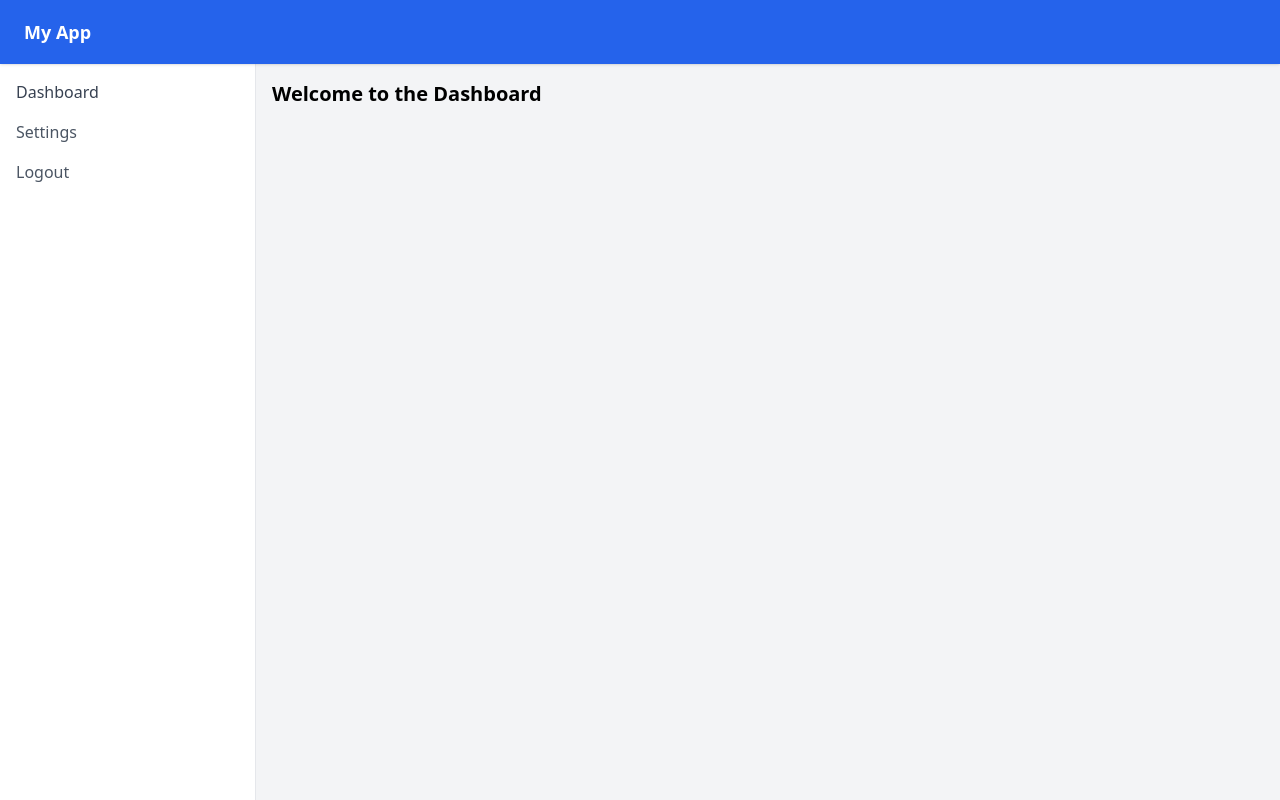
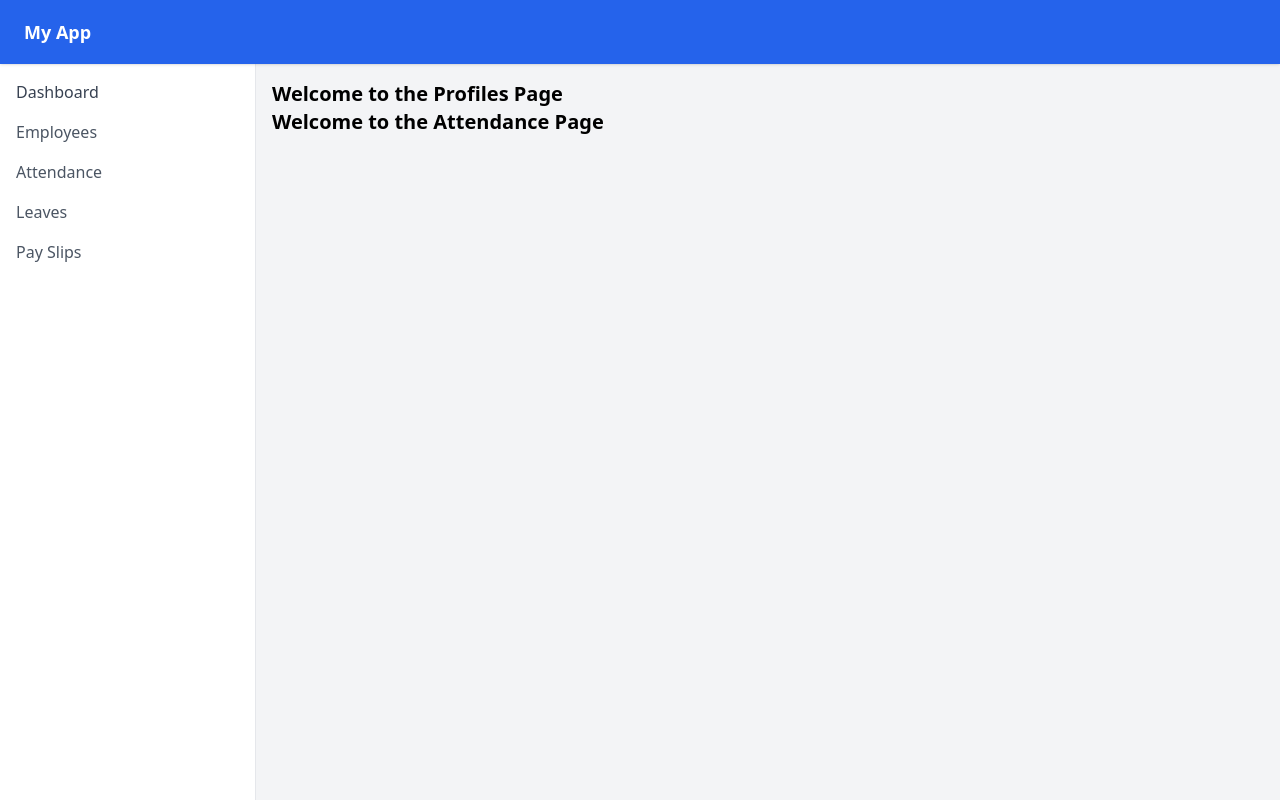
Before and after one commit to rkbart/hr-lite-react, a React (Create React App) app: page /attendance in a window 1280 px wide. Built offline with nearby package versions, Linux system fonts and the light colour scheme.

Commit message:
installed react-router-dom and created other pages

```diff
--- a/package.json
+++ b/package.json
@@ -9,6 +9,7 @@
     "@testing-library/user-event": "^13.5.0",
     "react": "^19.1.0",
     "react-dom": "^19.1.0",
+    "react-router-dom": "^7.6.3",
     "react-scripts": "5.0.1",
     "web-vitals": "^2.1.4"
   },
--- a/src/App.js
+++ b/src/App.js
@@ -1,22 +1,37 @@
 import './index.css';
 import Header from './components/header';
 import Sidebar from './components/sidebar';
+import Profile from './components/profile';
+import Dashboard from './components/dashboard';
+import Employees from './components/employees';
+import Attendance from './components/attendance';
+import Leaves from './components/leaves';
+import Payslips from './components/payslips';
+import { BrowserRouter as Router, Route, Routes } from 'react-router-dom';
 
 function App() {
   return (
+    <Router>
       <div className="h-screen overflow-hidden">
-      {/* Fixed Header */}
+        {/* Header */}
         <Header />
 
-      {/* Sidebar + Content */}
+        {/* Sidebar */}
         <div className="flex pt-16 h-full">
           <Sidebar />
           <main className="flex-1 bg-gray-100 p-4 overflow-y-auto">
-          {/* Main content goes here */}
-          <h1 className="text-xl font-semibold">Welcome to the Dashboard</h1>
+            <Profile />
+            <Routes>
+              <Route path="/" element={<Dashboard />} />
+              <Route path="/employees" element={<Employees />} />
+              <Route path="/attendance" element={<Attendance />} />
+              <Route path="/leaves" element={<Leaves />} />
+              <Route path="/payslips" element={<Payslips />} />
+            </Routes>
           </main>
         </div>
       </div>
+    </Router>
   );
 }
 
--- /dev/null
+++ b/src/components/attendance.jsx
@@ -0,0 +1,9 @@
+function Attendance() {
+  return (
+    <div>
+      <h1 className="text-xl font-semibold">Welcome to the Attendance Page</h1>
+    </div>
+  );
+}
+
+export default Attendance;
--- /dev/null
+++ b/src/components/dashboard.jsx
@@ -0,0 +1,9 @@
+function Dashboard() {
+  return (
+    <div>
+      <h1 className="text-xl font-semibold">Welcome to the Dashboard Page</h1>
+    </div>
+  );
+}
+
+export default Dashboard;
--- /dev/null
+++ b/src/components/employees.jsx
@@ -0,0 +1,9 @@
+function Employees() {
+  return (
+    <div>
+      <h1 className="text-xl font-semibold">Welcome to the Employees Page</h1>
+    </div>
+  );
+}
+
+export default Employees;
--- /dev/null
+++ b/src/components/leaves.jsx
@@ -0,0 +1,9 @@
+function Leaves() {
+  return (
+    <div>
+      <h1 className="text-xl font-semibold">Welcome to the Leaves Page</h1>
+    </div>
+  );
+}
+
+export default Leaves;
--- /dev/null
+++ b/src/components/payslips.jsx
@@ -0,0 +1,9 @@
+function Payslips() {
+  return (
+    <div>
+      <h1 className="text-xl font-semibold">Welcome to the Pay Slips Page</h1>
+    </div>
+  );
+}
+
+export default Payslips;
--- a/src/components/profile.jsx
+++ b/src/components/profile.jsx
@@ -0,0 +1,9 @@
+function Profile() {
+  return (
+    <div>
+      <h1 className="text-xl font-semibold">Welcome to the Profiles Page</h1>
+    </div>
+  );
+}
+
+export default Profile;
--- a/src/components/sidebar.jsx
+++ b/src/components/sidebar.jsx
@@ -1,10 +1,37 @@
+import { Link } from "react-router-dom";
+
 function Sidebar() {
   return (
     <aside className="w-64 bg-white border-r border-gray-200 h-full p-4">
       <ul className="space-y-4">
-        <li className="font-medium text-gray-700">Dashboard</li>
-        <li className="text-gray-600">Settings</li>
-        <li className="text-gray-600">Logout</li>
+        <li>
+          <Link
+            to="/"
+            className="text-gray-700 font-medium hover:text-blue-600"
+          >
+            Dashboard
+          </Link>
+        </li>
+        <li>
+          <Link to="/employees" className="text-gray-600 hover:text-blue-600">
+            Employees
+          </Link>
+        </li>
+        <li>
+          <Link to="/attendance" className="text-gray-600 hover:text-blue-600">
+            Attendance
+          </Link>
+        </li>
+        <li>
+          <Link to="/leaves" className="text-gray-600 hover:text-blue-600">
+            Leaves
+          </Link>
+        </li>
+        <li>
+          <Link to="/payslips" className="text-gray-600 hover:text-blue-600">
+            Pay Slips
+          </Link>
+        </li>
       </ul>
     </aside>
   );
```
Also changed, not shown: 1 other file (tests, documents, lock files or other folders). Lines whose indentation alone changed are shown as unchanged.
